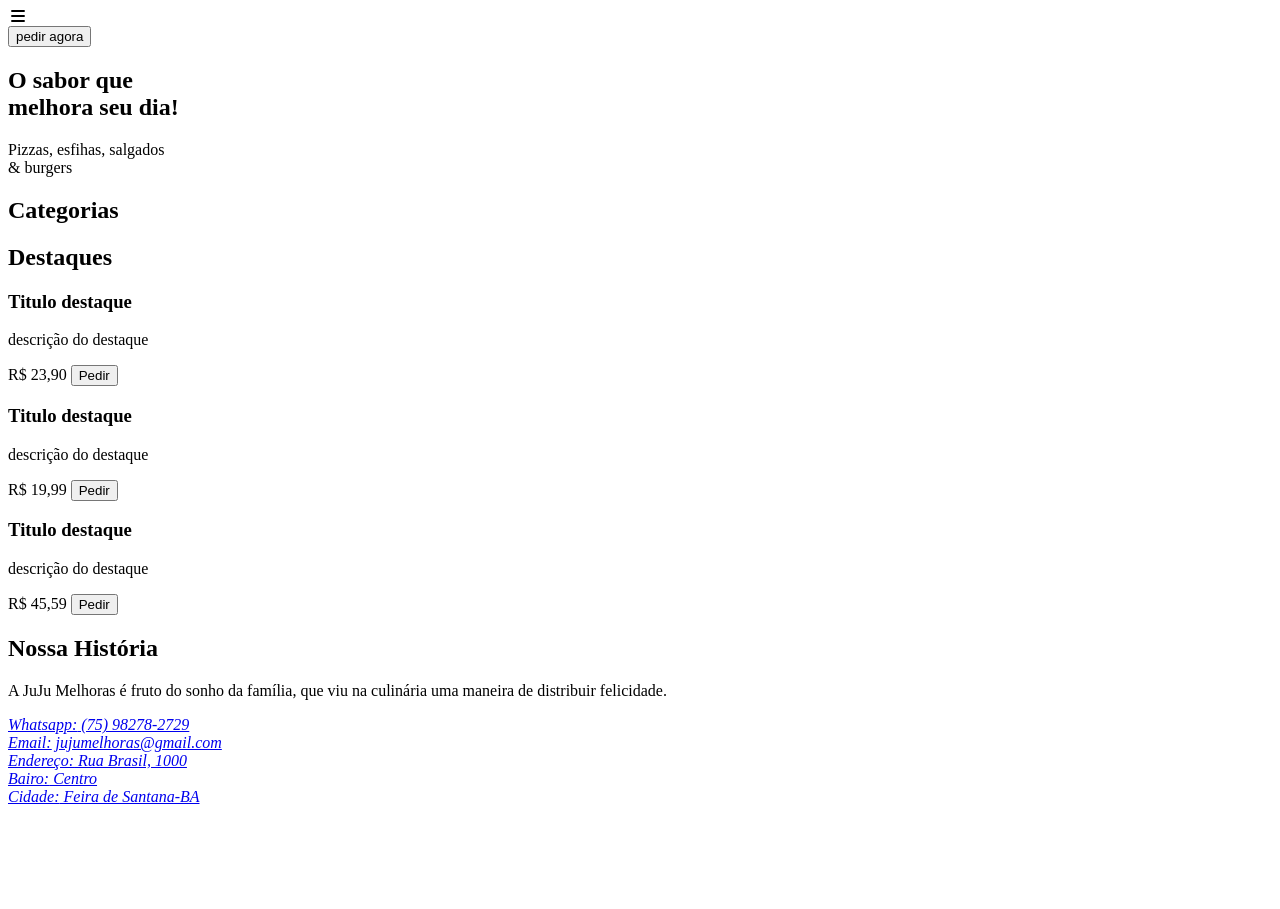
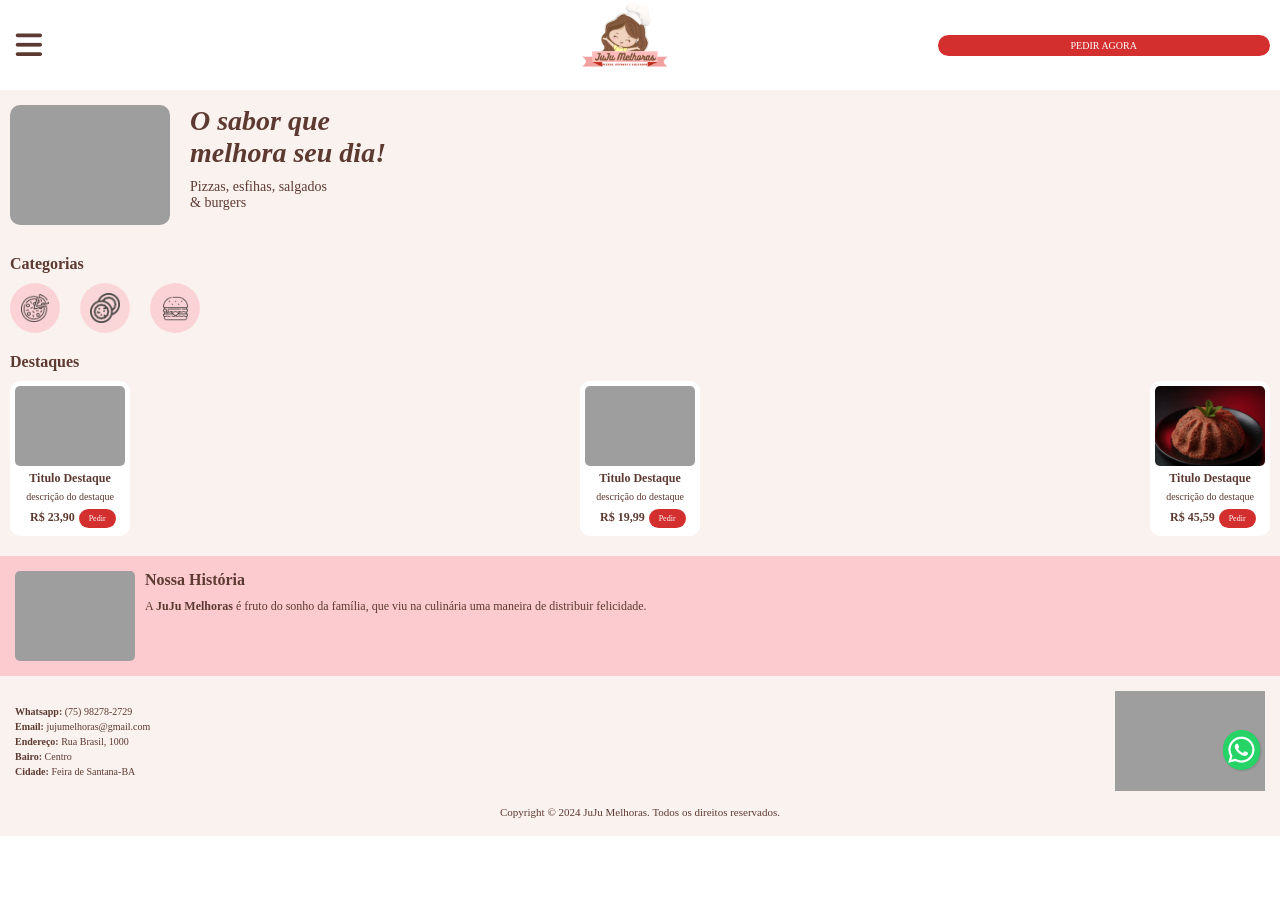
Before and after one commit to andradefeiraadm-arch/jujumelhoras_v2, a plain HTML site: page index.html in a window 1280 px wide. Shown: the top 909 px of the page. After the commit the page ends 836 px from the top, so only its background shows below. Drawn offline with Linux system fonts and the light colour scheme; the site is published under a folder, as on GitHub Pages, so addresses that start at the root find nothing; grey boxes are pictures that could not be loaded.

Commit message:
Atualiza caminhos de importação para relativos em arquivos CSS

```diff
--- a/src/css/layout.css
+++ b/src/css/layout.css
@@ -1,4 +1,4 @@
-@import url('/src/css/variables.css');
+@import url("src/css/variables.css");
 
 /*Estilo Header*/
 
@@ -21,7 +21,7 @@
 }
 
 .logo-header {
-    background-image: url('/assets/images/logo-jujumelhoras.png');
+    background-image: url("../../assets/images/logo-jujumelhoras.png");
     background-size: contain;
     background-repeat: no-repeat;
     background-position: center;
@@ -64,7 +64,7 @@
     background-position: center;
     background-repeat: no-repeat;
     border-radius: 10px;
-    background-image: url('/assets/images/Gemini_Generated_Image_saladas.png');
+    background-image: url("../../assets/images/Gemini_Generated_Image_saladas.png");
 }
 
 #description-text {
@@ -115,7 +115,7 @@
 }
 
 #icon1 {
-    background-image: url('/assets/icons/pizza.png');
+    background-image: url("../../assets/icons/pizza.png");
     background-size: 55%;
     background-position: center;
     background-repeat: no-repeat;
@@ -123,7 +123,7 @@
 }
 
 #icon2 {
-    background-image: url('/assets/icons/esfiha.png');
+    background-image: url('../../assets/icons/esfiha.png');
     background-size: 60%;
     background-position: center;
     background-repeat: no-repeat;
@@ -131,7 +131,7 @@
 }
 
 #icon3 {
-    background-image: url('/assets/icons/burger.png');
+    background-image: url('../../assets/icons/burger.png');
     background-size: 50%;
     background-position: center;
     background-repeat: no-repeat;
@@ -198,7 +198,7 @@
 }
 
 #destaque-img-1{
-    background-image: url('/assets/images/Gemini_Generated_Image_saladas.png');
+    background-image: url('../../assets/images/Gemini_Generated_Image_saladas.png');
     background-size: cover;
     background-position: center;
     background-repeat: no-repeat;
@@ -207,7 +207,7 @@
 }
 
 #destaque-img-2{
-    background-image: url('/assets/images/Gemini_Generated_Image_fv1btfv1btfv1btf.png');
+    background-image: url('../../assets/images/Gemini_Generated_Image_fv1btfv1btfv1btf.png');
     background-size: cover;
     background-position: center;
     background-repeat: no-repeat;
@@ -216,7 +216,7 @@
 }
 
 #destaque-img-3{
-    background-image: url('/assets/images/Screenshot_2026-02-07_23-05-34.png');
+    background-image: url('../../assets/images/Screenshot_2026-02-07_23-05-34.png');
     background-size: cover;
     background-position: center;
     background-repeat: no-repeat;
@@ -238,7 +238,7 @@
 }
 
 .about-img {
-    background-image: url('/assets/images/Gemini_Generated_Image_about.png');
+    background-image: url('../../assets/images/Gemini_Generated_Image_about.png');
     min-width: 120px;
     height: 90px;
     background-size: cover;
--- a/src/css/style.css
+++ b/src/css/style.css
@@ -1,13 +1,13 @@
 
 /*Variáveis*/
-@import url("/src/css/variables.css");
+@import url("../../src/css/variables.css");
 
 /*Estilos Globais*/
-@import url("/src/css/global.css");
+@import url("../../src/css/global.css");
 
 /*Estilos Laytous*/
-@import url('/src/css/layout.css');
+@import url('../../src/css/layout.css');
 
-@import url('/src/css/reset.css');
+@import url('../../src/css/reset.css');
 
-@import url('/src/css/components/buttons.css');
+@import url('../../src/css/components/buttons.css');
```
